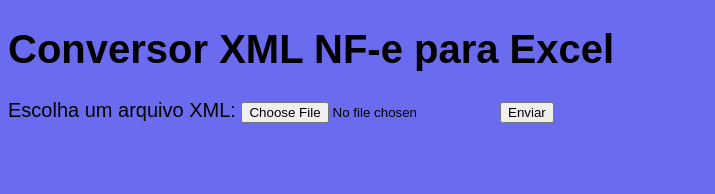
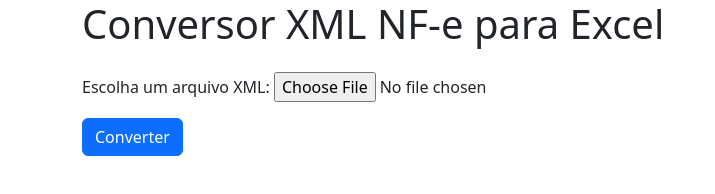
Before and after one commit to JoaoPedroSSilva/nfe-xml-to-excel-converter, a plain HTML site: page front-end/index.html in a window 1280 px wide. Shown: the whole page, without its empty margins (0-715 px from the left). Drawn offline with nearby package versions, Linux system fonts and the light colour scheme.

Commit message:
Atualização front end
Implementação do bootstrap

```diff
--- a/front-end/index.html
+++ b/front-end/index.html
@@ -4,16 +4,22 @@
     <meta charset="UTF-8">
     <meta name="viewport" content="width=device-width, initial-scale=1.0">
     <title>Conversor XML NF-e para Excel</title>
-    <link rel="stylesheet" href="style.css">
+    <link href="https://cdn.jsdelivr.net/npm/bootstrap@5.3.0-alpha3/dist/css/bootstrap.min.css" rel="stylesheet">
+    <script src="https://cdn.jsdelivr.net/npm/bootstrap@5.3.0-alpha3/dist/js/bootstrap.bundle.min.js"></script>
 </head>
 <body>
-    <h1>Conversor XML NF-e para Excel</h1>
-    <form id="uploadForm">
-        <label for="xmlFile">Escolha um arquivo XML:</label>
-        <input type="file" name="file" id="xmlFile" accept=".xml" required>
-        <button type="submit">Enviar</button>
-    </form>
-    <p id="status"></p>
+    <div class="container ,t-5">
+        <h1>Conversor XML NF-e para Excel</h1>
+        <form id="uploadForm" class="mt-4">
+            <div class="mb-3">
+                <label for="xmlFile">Escolha um arquivo XML:</label>
+                <input type="file" name="file" id="xmlFile" accept=".xml" required>
+            </div>
+            <button type="submit" class="btn btn-primary">Converter</button>
+        </form>
+        <p id="status" class="mt-3"></p>
+
+    </div>
 
     <script src="script.js"></script>
 </body>
--- a/front-end/script.js
+++ b/front-end/script.js
@@ -10,8 +10,10 @@
         return;
     }
 
+    size = file.size / 1024 / 1024;
+    filesize =  size.toFixed(2);
     console.log("O arquivo tem:");
-    console.log(`${file.size / 1024 / 1024} MB.`);
+    console.log(`${filesize} MB.`);
 
     var sizeLimit = 4 * 1024 * 1024;
     if(file.size > sizeLimit) {
```
